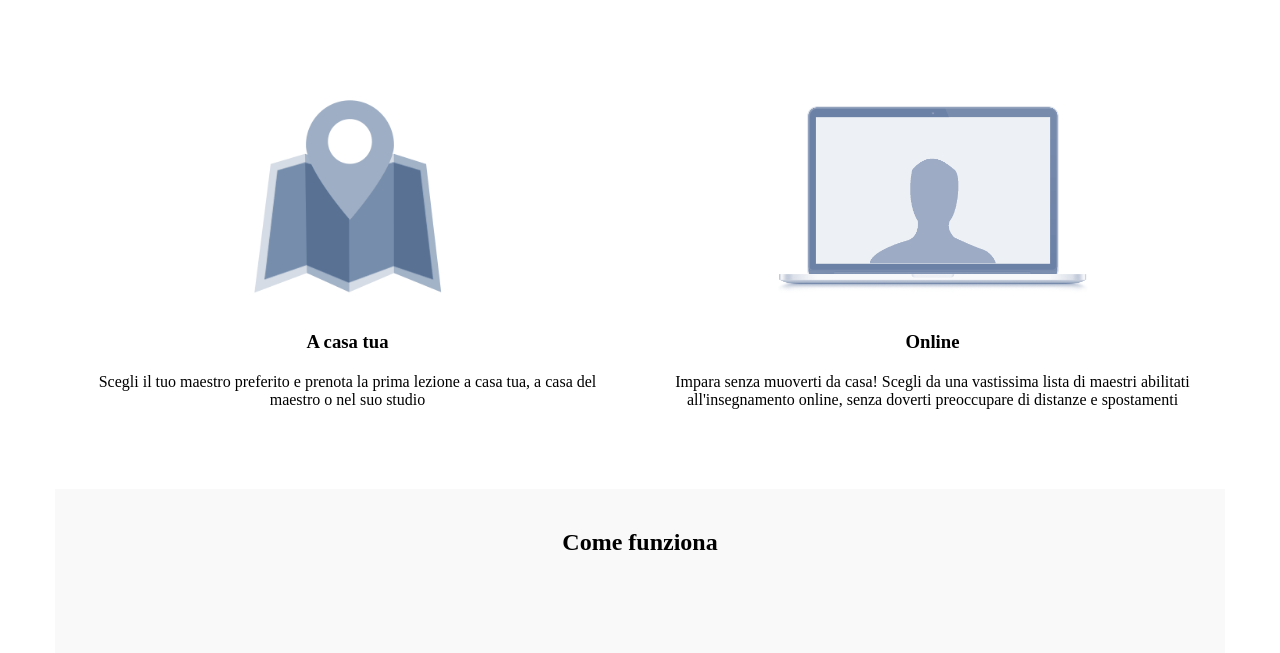
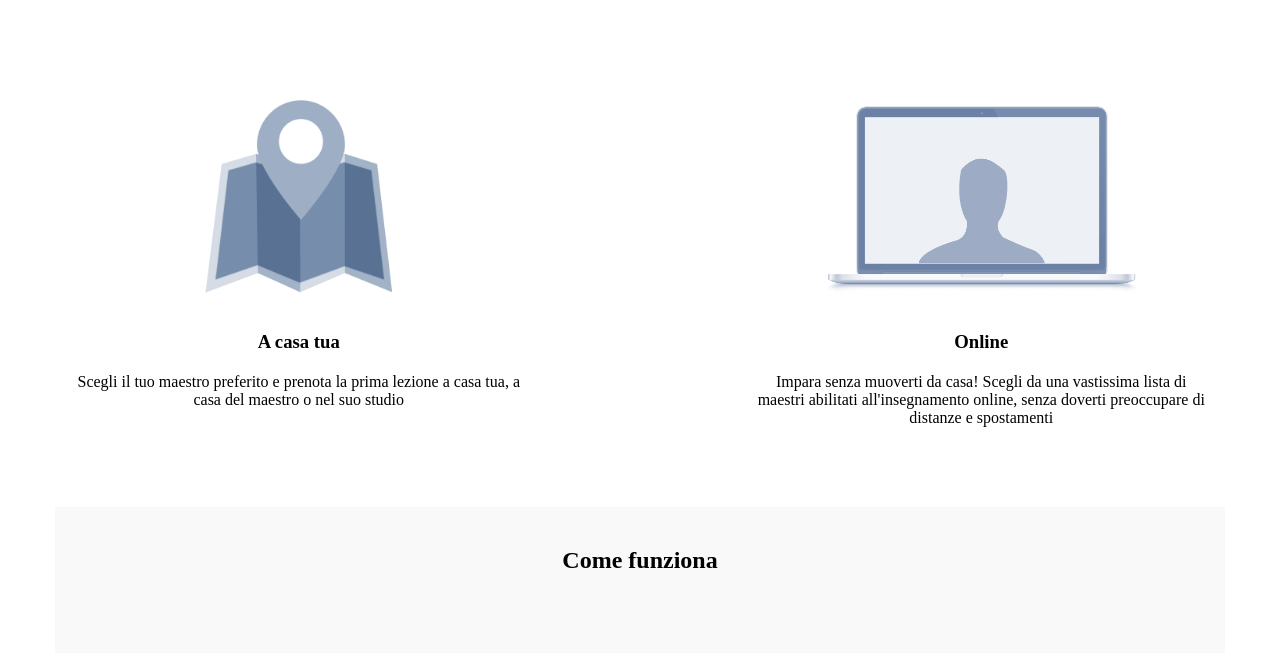
Before and after one commit to giordanovita/html-css-resp-wannabe-12bool, a plain HTML site: page index.html in a window 1280 px wide. Shown: the part 70-723 px from the top of the page. Drawn offline with Linux system fonts and the light colour scheme.

Commit message:
layout completo

```diff
--- a/index.html
+++ b/index.html
@@ -10,17 +10,21 @@
 
    <div class="container">
     <header>
-      <div class="col-xs-12 col-md-12 col-lg-12">
-        <h2>Lezioni dove vuoi tu</h2>
+      <div class="row">
+        <div class="col-xs-12 col-md-12 col-lg-12">
+          <h2>Lezioni dove vuoi tu</h2>
+
+        </div>
 
       </div>
+
     </header>
     <main>
       <!-- prima riga -->
       <section>
         <div class="row">
 
-          <div class="col-md-6 col-lg-6 col-xs-12">
+          <div class="col-xs-12 col-md-5 col-lg-5">
             <img src="img\icon\maps.png" alt="">
             <h3>A casa tua</h3>
             <p>
@@ -28,7 +32,7 @@
             </p>
           </div>
 
-          <div class="col-md-6 col-lg-6 col-xs-12">
+          <div class="col-xs-12 col-md-5 col-lg-5 col-md-offset-2 col-lg-offset-2">
             <img src="img\icon\screen.png" alt="">
             <h3>Online</h3>
             <p>
```
